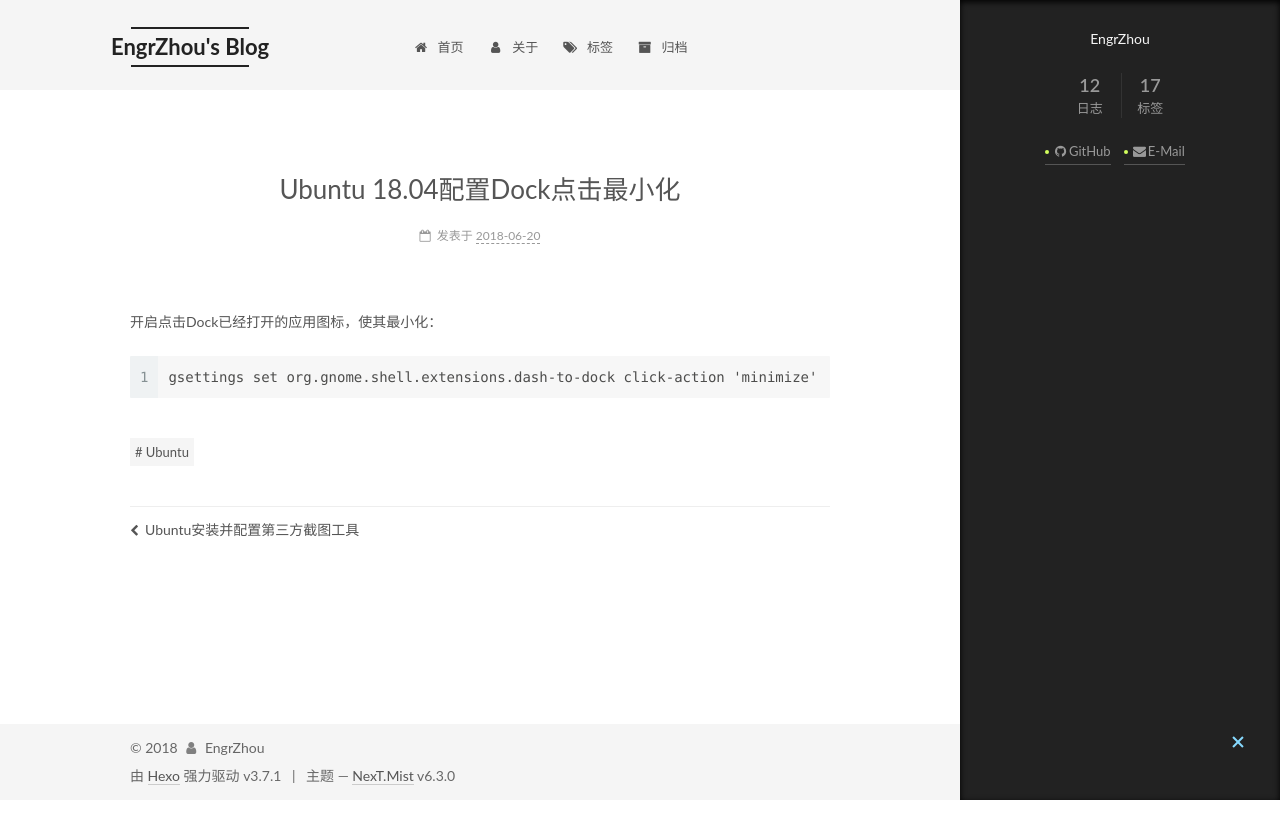
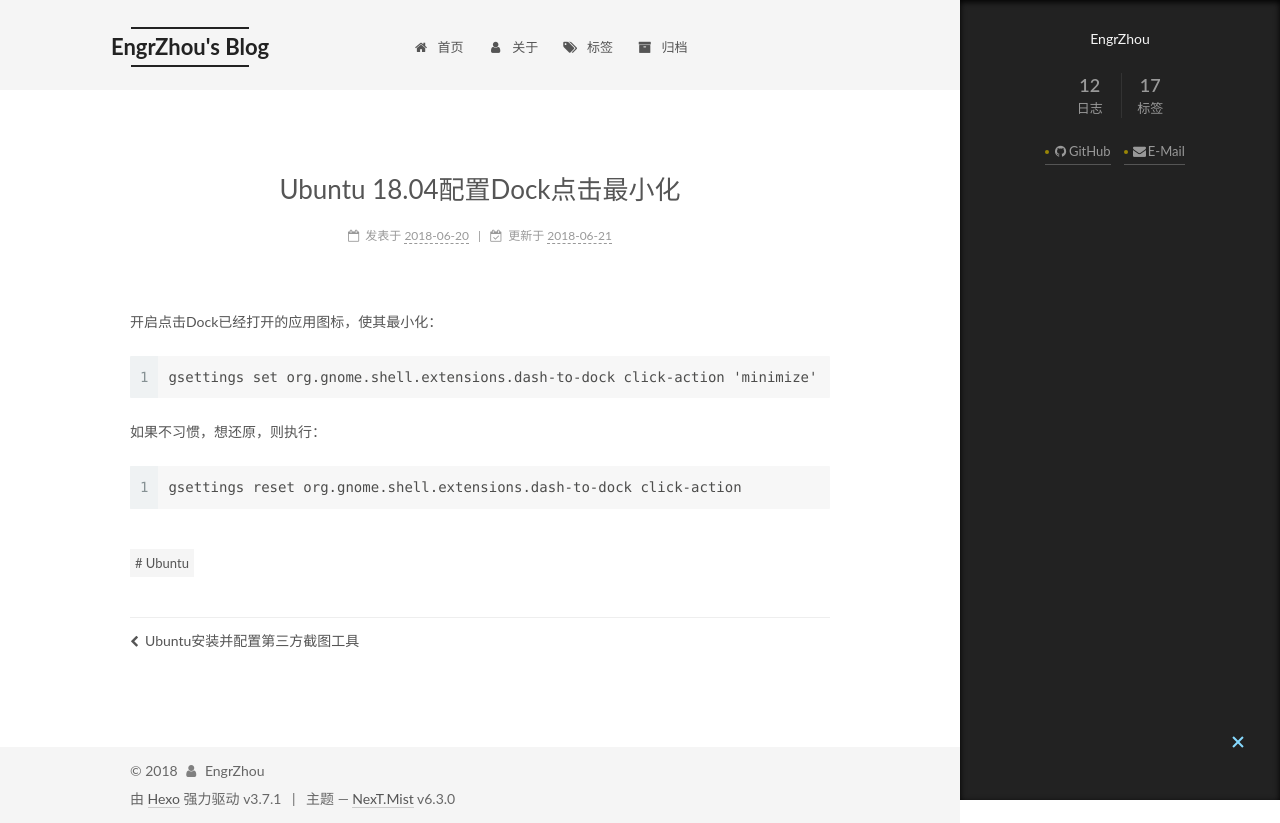
Before and after one commit to EngrZhou/engrzhou.github.io, a plain HTML site: page 2018/06/Ubuntu-18-04配置Dock点击最小化/index.html in a window 1280 px wide. Both pictures are taken after a click on the element 1238 px from the left and 743 px from the top of the page. Before the commit the page ends 800 px from the top, so only its background shows below. Drawn offline with Linux system fonts and the light colour scheme.

Commit message:
Site updated: 2018-06-21 09:53:01

```diff
--- a/2018/06/Ubuntu-18-04配置Dock点击最小化/index.html
+++ b/2018/06/Ubuntu-18-04配置Dock点击最小化/index.html
@@ -108,18 +108,18 @@
 
 
 
-  <meta name="description" content="开启点击Dock已经打开的应用图标，使其最小化：1gsettings set org.gnome.shell.extensions.dash-to-dock click-action &apos;minimize&apos;">
+  <meta name="description" content="开启点击Dock已经打开的应用图标，使其最小化：1gsettings set org.gnome.shell.extensions.dash-to-dock click-action &apos;minimize&apos; 如果不习惯，想还原，则执行： 1gsettings reset org.gnome.shell.extensions.dash-to-dock click-action">
 <meta name="keywords" content="Ubuntu">
 <meta property="og:type" content="article">
 <meta property="og:title" content="Ubuntu 18.04配置Dock点击最小化">
 <meta property="og:url" content="https://engrzhou.github.io/2018/06/Ubuntu-18-04配置Dock点击最小化/index.html">
 <meta property="og:site_name" content="EngrZhou&#39;s Blog">
-<meta property="og:description" content="开启点击Dock已经打开的应用图标，使其最小化：1gsettings set org.gnome.shell.extensions.dash-to-dock click-action &apos;minimize&apos;">
+<meta property="og:description" content="开启点击Dock已经打开的应用图标，使其最小化：1gsettings set org.gnome.shell.extensions.dash-to-dock click-action &apos;minimize&apos; 如果不习惯，想还原，则执行： 1gsettings reset org.gnome.shell.extensions.dash-to-dock click-action">
 <meta property="og:locale" content="zh-CN">
-<meta property="og:updated_time" content="2018-06-20T09:49:09.231Z">
+<meta property="og:updated_time" content="2018-06-21T01:52:45.801Z">
 <meta name="twitter:card" content="summary">
 <meta name="twitter:title" content="Ubuntu 18.04配置Dock点击最小化">
-<meta name="twitter:description" content="开启点击Dock已经打开的应用图标，使其最小化：1gsettings set org.gnome.shell.extensions.dash-to-dock click-action &apos;minimize&apos;">
+<meta name="twitter:description" content="开启点击Dock已经打开的应用图标，使其最小化：1gsettings set org.gnome.shell.extensions.dash-to-dock click-action &apos;minimize&apos; 如果不习惯，想还原，则执行： 1gsettings reset org.gnome.shell.extensions.dash-to-dock click-action">
 
 
 
@@ -339,12 +339,24 @@
 
 
 
-              <time title="创建时间：2018-06-20 17:44:00 / 修改时间：17:49:09" itemprop="dateCreated datePublished" datetime="2018-06-20T17:44:00+08:00">2018-06-20</time>
+              <time title="创建时间：2018-06-20 17:44:00" itemprop="dateCreated datePublished" datetime="2018-06-20T17:44:00+08:00">2018-06-20</time>
 
 
 
 
 
+
+
+                <span class="post-meta-divider">|</span>
+
+
+                <span class="post-meta-item-icon">
+                  <i class="fa fa-calendar-check-o"></i>
+                </span>
+
+                  <span class="post-meta-item-text">更新于</span>
+
+                <time title="修改时间：2018-06-21 09:52:45" itemprop="dateModified" datetime="2018-06-21T09:52:45+08:00">2018-06-21</time>
 
 
           </span>
@@ -378,6 +390,8 @@
 
 
         <p>开启点击Dock已经打开的应用图标，使其最小化：<br><figure class="highlight shell"><table><tr><td class="gutter"><pre><span class="line">1</span><br></pre></td><td class="code"><pre><span class="line">gsettings set org.gnome.shell.extensions.dash-to-dock click-action 'minimize'</span><br></pre></td></tr></table></figure></p>
+<p>如果不习惯，想还原，则执行：</p>
+<figure class="highlight shell"><table><tr><td class="gutter"><pre><span class="line">1</span><br></pre></td><td class="code"><pre><span class="line">gsettings reset org.gnome.shell.extensions.dash-to-dock click-action</span><br></pre></td></tr></table></figure>
 
 
     </div>
--- a/css/main.css
+++ b/css/main.css
@@ -1837,7 +1837,7 @@ img:hover {
   width: 4px;
   height: 4px;
   border-radius: 50%;
-  background: #d2ff5d;
+  background: #9a8606;
 }
 .links-of-blogroll {
   font-size: 13px;
```
Also changed, not shown: index.html (+15 -1 lines).
